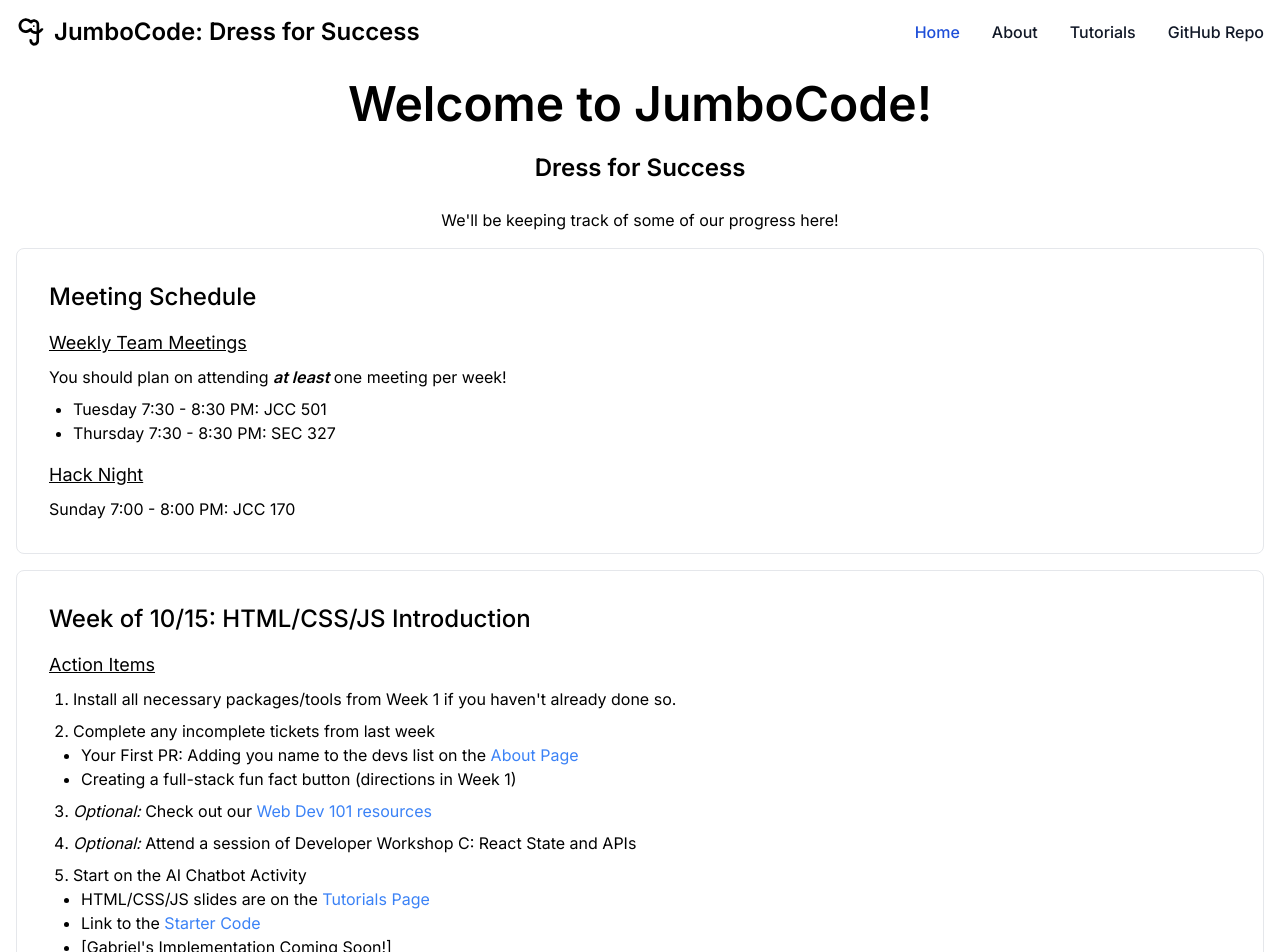
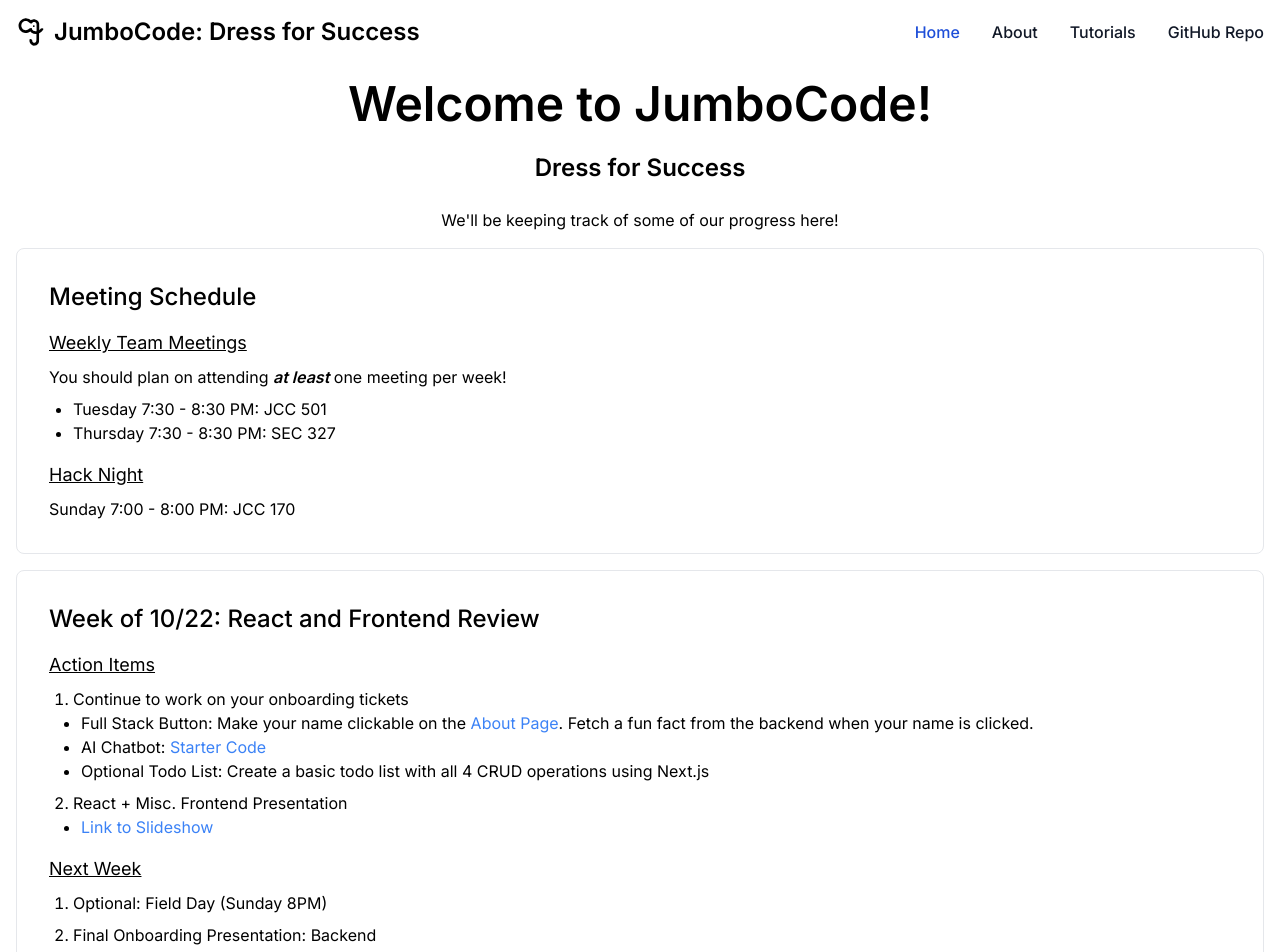
Before and after one commit to gabrielsessions/dfs-jumbocode, a Next.js app: page / in a window 1280 px wide. Shown: the top 952 px of the page. Built offline with nearby package versions, Linux system fonts and the light colour scheme.

Commit message:
Week of 10/22 Update

```diff
--- a/src/app/home_cards.tsx
+++ b/src/app/home_cards.tsx
@@ -33,6 +33,47 @@ export function generateBullets(meetings: Array<{ title: ReactNode, bullets?: Ar
 interface CardContentInterface {
   title: string,
   body: ReactNode
+}
+
+const week3: CardContentInterface = {
+  title: "Week of 10/22: React and Frontend Review",
+  body:
+  <>
+    <p className='my-2 mt-4 underline text-lg'>Action Items</p>
+    {
+      generateBullets([
+        {
+          title: <p>Continue to work on your onboarding tickets</p>,
+          bullets: [
+            <p key={1}>Full Stack Button: Make your name clickable on the <Link href={"/about"} className={"text-blue-500 hover:underline"}>About Page</Link>. Fetch a fun fact from the backend when your name is clicked.</p>,
+            <p key={2}>AI Chatbot: <Link href={"https://codesandbox.io/s/jumbocode-onboarding-chatbot-53qstt"} className={"text-blue-500 hover:underline"}>Starter Code</Link></p>,
+            <p key={3}>Optional Todo List: Create a basic todo list with all 4 CRUD operations using Next.js</p>
+          ]
+        },
+        {
+          title: <p>React + Misc. Frontend Presentation</p>,
+          bullets: [
+            <Link key={1} href="https://docs.google.com/presentation/d/1ZQIVk2bgqclszg7OdAxbqMFvLU4V7ttyZ21R4B0VyJo/edit?usp=sharing" className={"text-blue-500 hover:underline"}>Link to Slideshow</Link>
+          ]
+        }
+      ])
+    }
+    <p className='my-2 mt-4 underline text-lg'>Next Week</p>
+    {
+      generateBullets([
+        {
+          title: <p>Optional: Field Day (Sunday 8PM)</p>,
+        },
+        {
+          title: <p>Final Onboarding Presentation: Backend</p>,
+        },
+        {
+          title: <p>Your first (real) tickets!</p>,
+        },
+
+      ])
+    }
+  </>
 }
 
 const week2: CardContentInterface = {
@@ -227,7 +268,7 @@ const week0: CardContentInterface = {
 
 // Array of cards to display on the homepage
 const cards: Array<CardContentInterface> = [
-  week2, week1, week0
+  week3, week2, week1, week0
 ]
 
 
--- a/src/app/webdev101/page.tsx
+++ b/src/app/webdev101/page.tsx
@@ -36,7 +36,7 @@ export default function Intro() {
 
       <div className="border p-4 mx-4 my-4">
         <h3 className="text-lg mb-4">Gabriel Sessions: Introduction to React Slides</h3>
-        <p>Updated slides to be posted soon!</p>
+        <SlideshowIframe link={"https://docs.google.com/presentation/d/e/2PACX-1vT5lLgAg9v65kxFQK_e01V8YcbZsub5kC2FfpnDVXjwfEGVJjVbTPiMtcrR_pmFu00A-ZWX5IYFurek/embed?start=false&loop=false&delayms=3000"} />
 
       </div>
 
```
